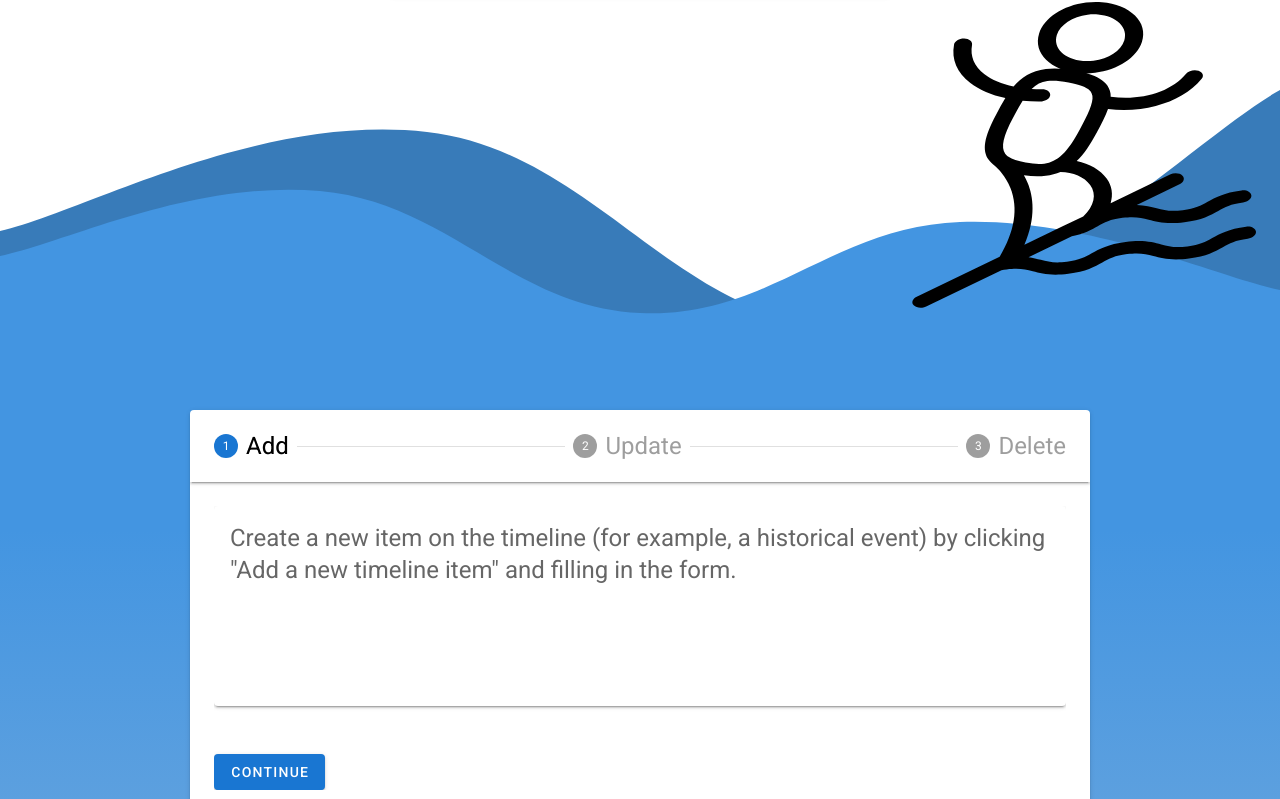
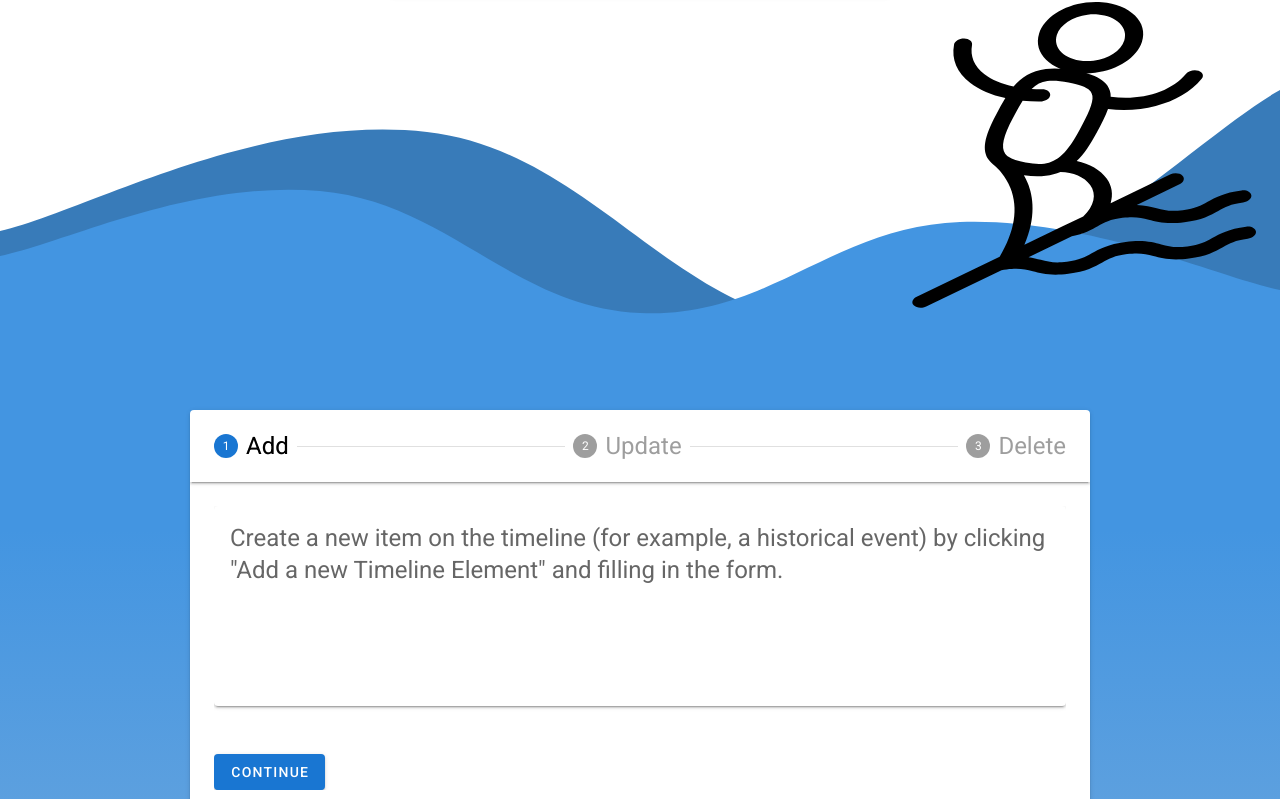
Before and after one commit to gaboarp2020/timeline-app, a Vue app: page / in a window 1280 px wide. Shown: the part 390-1189 px from the top of the page. Built offline with nearby package versions, Linux system fonts and the light colour scheme.

Commit message:
Update TheStepper.vue

```diff
--- a/src/components/TheStepper.vue
+++ b/src/components/TheStepper.vue
@@ -21,7 +21,7 @@
         <v-card class="mb-12" height="200px">
           <v-card-text class="text-h5"
             >Create a new item on the timeline (for example, a historical event)
-            by clicking "Add a new timeline item" and filling in the
+            by clicking "Add a new Timeline Element" and filling in the
             form.</v-card-text
           >
         </v-card>
```
